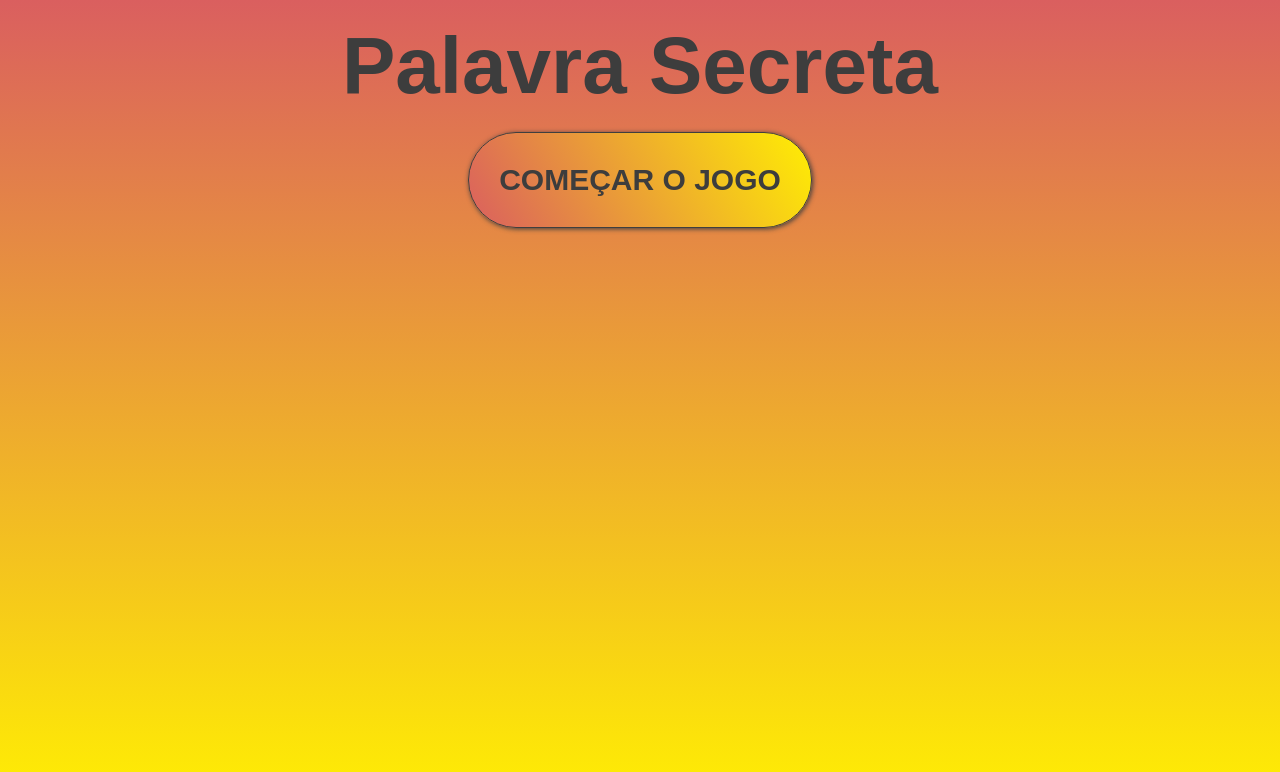
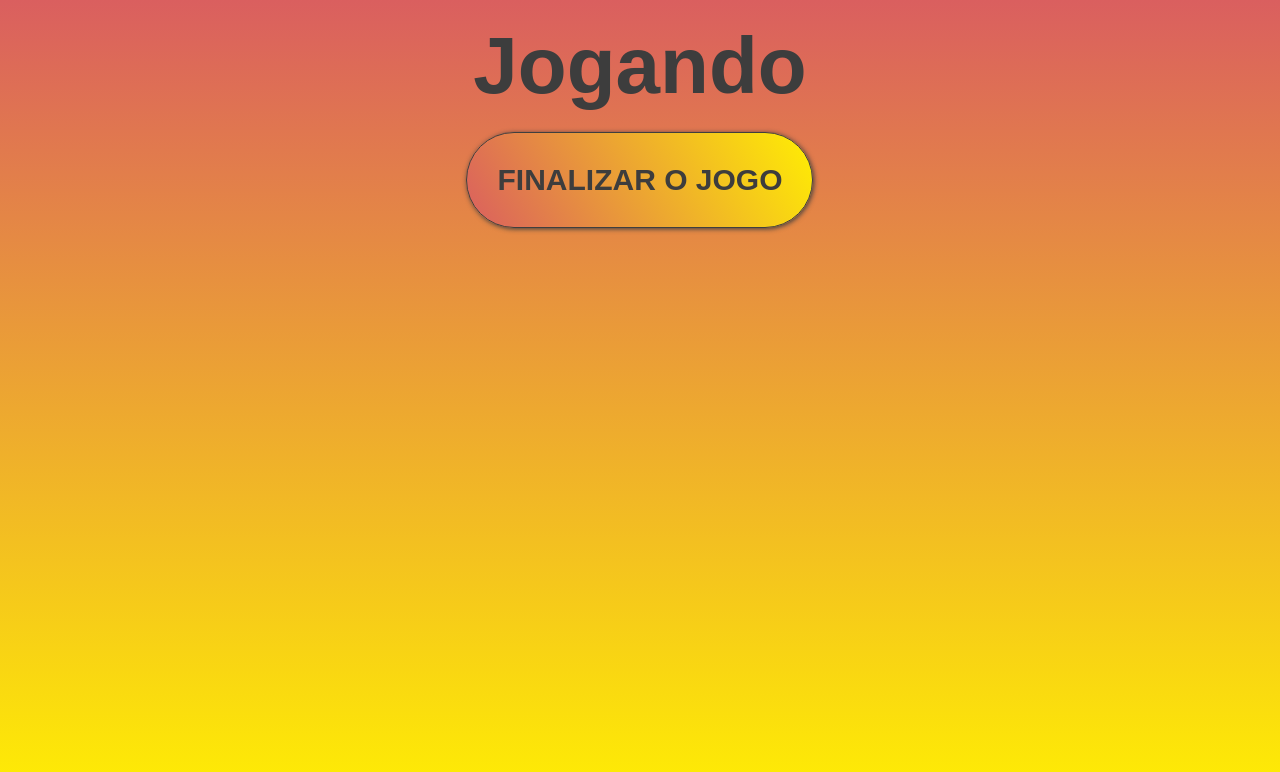
Before and after one commit to adrianomartiliano/palavra_secreta, a React (Create React App) app: page / in a window 1280 px wide. Both pictures are taken after a click on the button "COMEÇAR O JOGO". Shown: the top 772 px of the page. Built offline with nearby package versions, Linux system fonts and the light colour scheme; the HTML template or start-up script is replaced by a standard one.

Commit message:
Mudança de Estágios

```diff
--- a/src/App.js
+++ b/src/App.js
@@ -1,13 +1,49 @@
+//CSS
 import './App.css';
 
+//Hooks
+import { useCallback, useEffect, useState } from 'react';
+
+//Data
+import {palavras} from './data/data';
+
+//Components
 import StartGame from './components/StartGame';
+import Jogando from './components/Jogando';
+import Fimdejogo from './components/Fimdejogo';
+
+const estagios = [
+  {id: 1, name: 'inicio'},
+  {id: 2, name: 'jogando'},
+  {id: 3, name: 'fim'}
+]
 
 function App() {
+
+  const [estagioJogo, setEstagioJogo] = useState(estagios[0].name);
+  const [palavra] = useState(palavras);
+
+  //Mudando o estagio do jogo (Iniciando)
+  const Iniciando = () => {
+    setEstagioJogo(estagios[1].name);
+  }
+
+  //Verifica se a palavra foi acertada
+  const VerificaPalavra = () => {
+    setEstagioJogo(estagios[2].name);
+  }
+
+  //Reinicia o jogo
+  const Reset = () => {
+    setEstagioJogo(estagios[0].name);
+  }
+
   return (
     <div className="App">
 
-
-        <StartGame />
+      {estagioJogo === "inicio" && <StartGame Iniciando={ Iniciando } />}
+      {estagioJogo === "jogando" && <Jogando VerificaPalavra={ VerificaPalavra }/>}
+      {estagioJogo === "fim" && <Fimdejogo Reset={ Reset }/>}
     </div>
   );
 }
--- /dev/null
+++ b/src/components/Fimdejogo.js
@@ -0,0 +1,13 @@
+import React from "react";
+import "./fimdejogo.css";
+
+const Fimdejogo = ( {Reset} ) => {
+    return(
+        <div>
+            <h2 className="title">Fim de jogo</h2>
+            <button onClick={Reset}>REINICIAR O JOGO</button>
+        </div>
+    )
+}
+
+export default Fimdejogo;
--- /dev/null
+++ b/src/components/Jogando.js
@@ -0,0 +1,13 @@
+import React from "react";
+import "./jogando.css";
+
+const Jogando = ( { VerificaPalavra }) => {
+    return(
+        <div>
+            <h2 className="title">Jogando</h2>
+            <button onClick={VerificaPalavra}>FINALIZAR O JOGO</button>
+        </div>
+    );
+}
+
+export default Jogando;
--- a/src/components/StartGame.js
+++ b/src/components/StartGame.js
@@ -1,11 +1,11 @@
 import "./startgame.css";
 
-const StartGame = () => {
+const StartGame = ({Iniciando}) => {
 
     return (
         <div>
             <h2 className='title'>Palavra Secreta</h2>
-            <button>COMEÇAR O JOGO</button>
+            <button onClick={Iniciando}>COMEÇAR O JOGO</button>
         </div>
     )
 
```
Also changed, not shown: src/components/fimdejogo.css (added), src/components/jogando.css (added).
